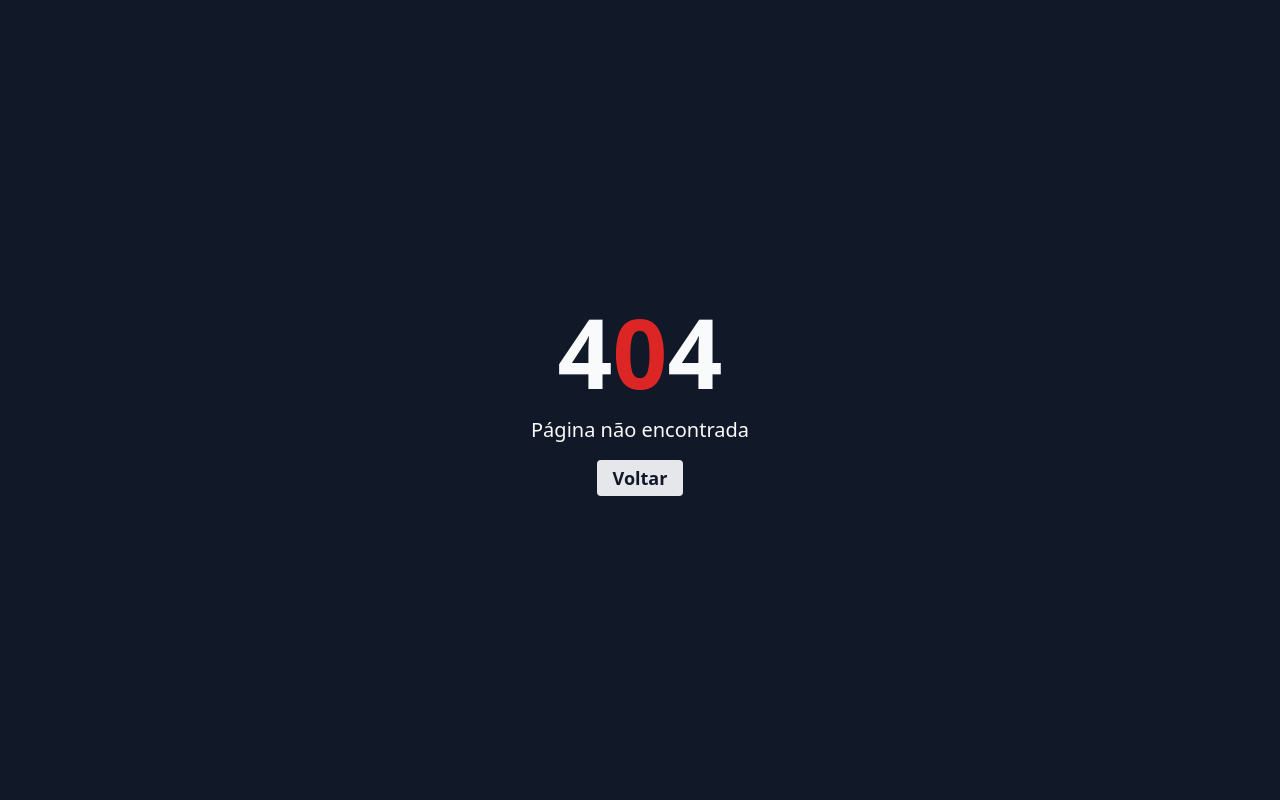
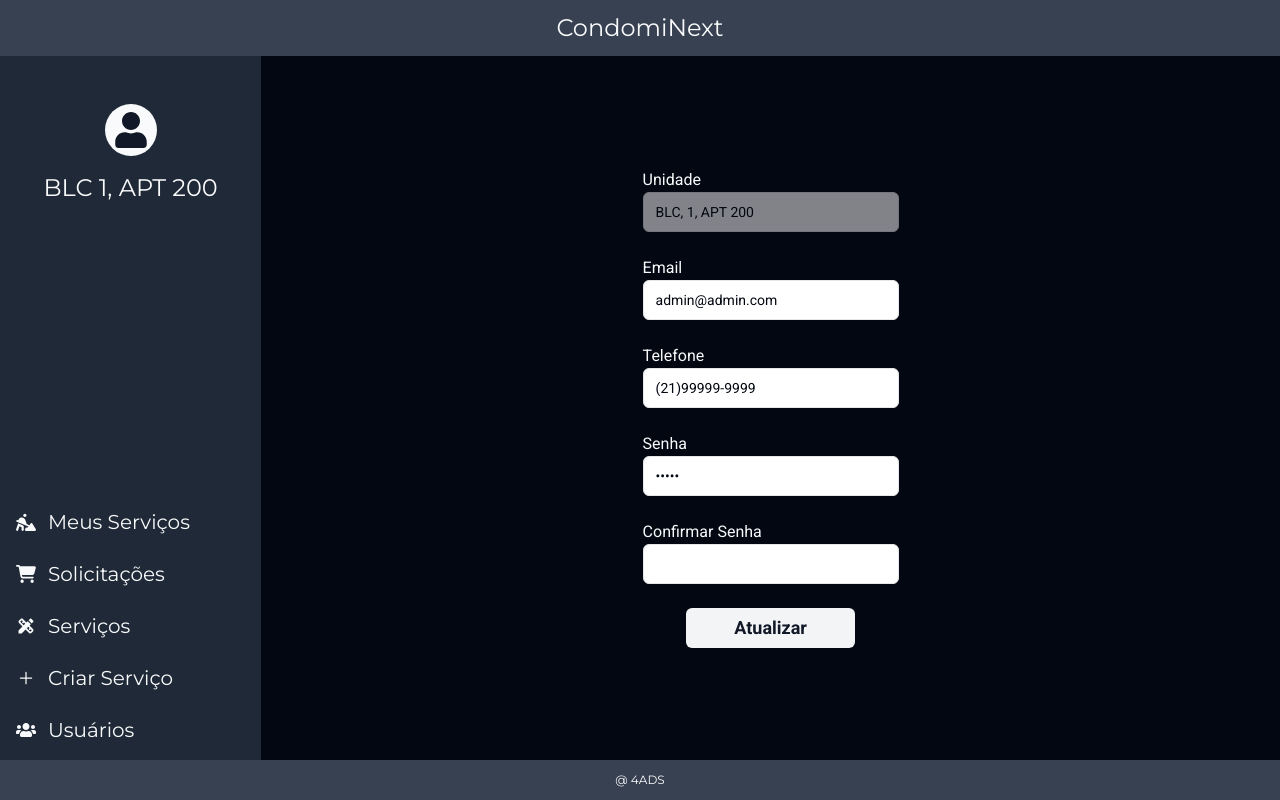
Before and after one commit to Bernardo-Madeira/condominext, a React (Vite) app: page /usuarioArea in a window 1280 px wide. Built offline with nearby package versions, Linux system fonts and the light colour scheme.

Commit message:
initial user area

```diff
--- a/src/components/Layout/Navbar.tsx
+++ b/src/components/Layout/Navbar.tsx
@@ -1,7 +1,7 @@
 
 // Icones
 import { FaUser } from "react-icons/fa";
-import { FaCartShopping, FaPersonDigging  } from "react-icons/fa6";
+import { FaCartShopping, FaPersonDigging } from "react-icons/fa6";
 import { IoAdd } from "react-icons/io5";
 import { MdDesignServices } from "react-icons/md";
 import { Link } from "react-router-dom";
@@ -14,20 +14,22 @@ export default function Navbar() {
     <div className="flex flex-col items-center justify-between w-1/4 h-full p-4 pt-12 bg-gray-800 max-w-96 font-Montserrat text-gray-50">
 
       {/* User */}
-      <div className="flex flex-col items-center gap-4">
-        <div className="flex items-center justify-center p-2 rounded-full w-fit bg-gray-50">
-          <FaUser className="text-4xl text-gray-900" />
+      <Link to={"/usuarioArea"}>
+        <div className="flex flex-col items-center gap-4">
+          <div className="flex items-center justify-center p-2 rounded-full w-fit bg-gray-50 group hover:bg-gray-950">
+            <FaUser className="text-4xl text-gray-900 transition-colors group-hover:text-gray-50" />
+          </div>
+          <span className="text-2xl">BLC 1, APT 200</span>
         </div>
-        <span className="text-2xl">BLC 1, APT 200</span>
-      </div>
+      </Link>
 
       {/* Options */}
       <ul className="flex flex-col w-full gap-6 text-xl">
         <Link to={"/meusServicos"}><li className="flex items-center gap-3 transition-colors cursor-pointer hover:text-gray-400"><FaPersonDigging />Meus Serviços</li></Link>
-        <Link to={"/solicitacoes"}><li className="flex items-center gap-3 transition-colors cursor-pointer hover:text-gray-400"><FaCartShopping className="text-xl"/>Solicitações</li></Link>
-        <Link to={"/home"}><li className="flex items-center gap-3 transition-colors cursor-pointer hover:text-gray-400"><MdDesignServices  className="text-xl"/>Serviços</li></Link>
+        <Link to={"/solicitacoes"}><li className="flex items-center gap-3 transition-colors cursor-pointer hover:text-gray-400"><FaCartShopping className="text-xl" />Solicitações</li></Link>
+        <Link to={"/home"}><li className="flex items-center gap-3 transition-colors cursor-pointer hover:text-gray-400"><MdDesignServices className="text-xl" />Serviços</li></Link>
         <Link to={"/criarServico"}><li className="flex items-center gap-3 transition-colors cursor-pointer hover:text-gray-400"><IoAdd />Criar Serviço</li></Link>
-        <Link to={"/usuarios"}><li className="flex items-center gap-3 transition-colors cursor-pointer hover:text-gray-400"><FaUsers  />Usuários</li></Link>
+        <Link to={"/usuarios"}><li className="flex items-center gap-3 transition-colors cursor-pointer hover:text-gray-400"><FaUsers />Usuários</li></Link>
       </ul>
 
     </div>
--- a/src/features/Login/index.tsx
+++ b/src/features/Login/index.tsx
@@ -5,6 +5,7 @@ import { UserFormType } from "./LoginType"
 import loginUser, { LoginResponse } from "./LoginService"
 
 export default function Login() {
+
   const [loading, setLoading] = useState(false)
   const navigate = useNavigate() // Obtém a função navigate para navegação
 
@@ -29,19 +30,19 @@ export default function Login() {
   }
 
   return (
-    <div className="min-h-screen bg-gray-950 grid grid-cols-12">
-      <div className="h-full col-span-8 flex justify-center items-center predio-background">
-        <span className="font-Montserrat font-bold text-gray-200 text-6xl">
-          Condomi<span className="text-gray-700 font-normal">Next</span>
+    <div className="grid min-h-screen grid-cols-12 bg-gray-950">
+      <div className="flex items-center justify-center h-full col-span-8 predio-background">
+        <span className="text-6xl font-bold text-gray-200 font-Montserrat">
+          Condomi<span className="font-normal text-gray-700">Next</span>
         </span>
       </div>
-      <div className="col-span-4 bg-gray-100 p-12 gap-12 h-full flex justify-center flex-col items-center">
-        <div className="flex items-center gap-8 w-full">
+      <div className="flex flex-col items-center justify-center h-full col-span-4 gap-12 p-12 bg-gray-100">
+        <div className="flex items-center w-full gap-8">
           <div className="w-full bg-gray-950 p-0.5 rounded-full"></div>
-          <span className="font-Montserrat text-5xl">Login</span>
+          <span className="text-5xl font-Montserrat">Login</span>
           <div className="w-full bg-gray-950 p-0.5 rounded-full"></div>
         </div>
-        <div className="p-2 w-full flex flex-col items-center gap-4">
+        <div className="flex flex-col items-center w-full gap-4 p-2">
           <LoginForm onSubmit={handleLoginSubmit} loading={loading} />
         </div>
       </div>
--- /dev/null
+++ b/src/features/UsuarioArea/index.tsx
@@ -0,0 +1,47 @@
+import { Button } from "@/components/ui/button";
+import { Input } from "@/components/ui/input";
+import { useNavigate } from "react-router-dom";
+
+export default function UsuarioArea() {
+
+const navigate = useNavigate()
+  return (
+    <div className="flex flex-col items-center justify-center h-full gap-6 p-12 font-Roboto">
+
+      <div>
+        <span className=" text-gray-50">Unidade</span>
+        <Input className="w-64" disabled={true} defaultValue={"BLC, 1, APT 200"} />
+      </div>
+
+      <div>
+        <span className=" text-gray-50">Email</span>
+        <Input className="w-64" type="email" defaultValue={"admin@admin.com"}/>
+      </div>
+
+      <div>
+        <span className=" text-gray-50">Telefone</span>
+        <Input className="w-64" defaultValue={"(21)99999-9999"} />
+      </div>
+
+      <div>
+        <span className=" text-gray-50">Senha</span>
+        <Input className="w-64" type="password" defaultValue={"admin"}/>
+      </div>
+
+      <div>
+        <span className=" text-gray-50">Confirmar Senha</span>
+        <Input className="w-64"type="password" defaultValue={""} />
+      </div>
+
+      <Button variant={"secondary"} onClick={() => navigate("/home")} className="px-12 text-lg font-bold">
+        Atualizar
+      </Button>
+
+    </div>
+  )
+}
+
+/*     Telefone: "",
+    Email: "",
+    Senha: "",
+    ConfirmacaoSenha: "" */
--- a/src/main.tsx
+++ b/src/main.tsx
@@ -10,6 +10,7 @@ import ServicoSelecionado from './features/ServicoSelecionado'
 import Solicitacoes from './features/Solicitacoes/registros'
 import './setup/index.css'
 import UsuariosCondominio from './features/UsuariosCondominio/registros'
+import UsuarioArea from './features/UsuarioArea'
 
 
 ReactDOM.createRoot(document.getElementById('root')!).render(
@@ -28,6 +29,7 @@ ReactDOM.createRoot(document.getElementById('root')!).render(
           <Route path='/criarServico' element={<CriarServico />} />
           <Route path='/solicitacoes' element={<Solicitacoes />} />
           <Route path='/usuarios' element={<UsuariosCondominio />} />
+          <Route path='/usuarioArea' element={<UsuarioArea />} />
 
         </Route>
 
```
